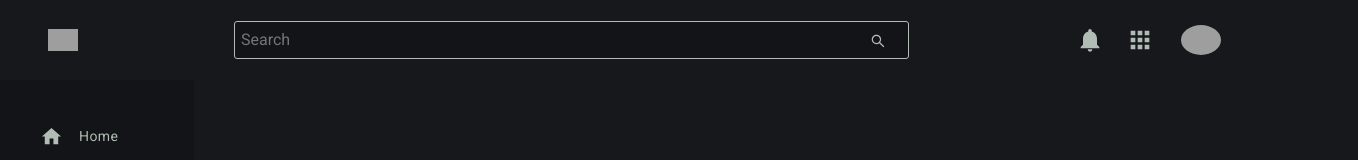
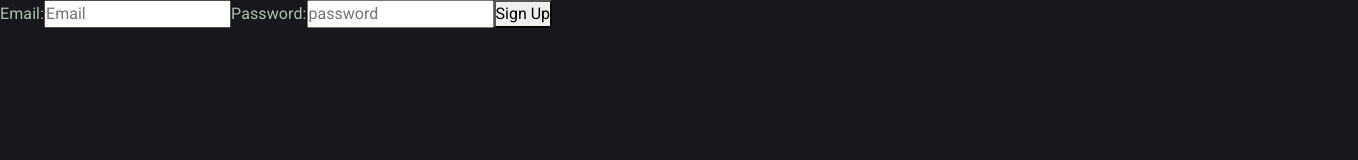
Before and after one commit to AtulSinghAtul/youtube-clone, a React (Create React App) app: page /signup in a window 1280 px wide. Shown: the top 160 px of the page, 1358 px wide, since content can reach past the window. Built offline with nearby package versions, Linux system fonts and the light colour scheme; grey boxes are pictures that could not be loaded.

Commit message:
created redux store

```diff
--- a/package.json
+++ b/package.json
@@ -3,6 +3,7 @@
   "version": "0.1.0",
   "private": true,
   "dependencies": {
+    "@reduxjs/toolkit": "^2.2.1",
     "@testing-library/jest-dom": "^5.17.0",
     "@testing-library/react": "^13.4.0",
     "@testing-library/user-event": "^13.5.0",
@@ -12,6 +13,7 @@
     "react-bootstrap": "^2.10.1",
     "react-dom": "^18.2.0",
     "react-icons": "^5.0.1",
+    "react-redux": "^9.1.0",
     "react-router-dom": "^6.22.3",
     "react-scripts": "5.0.1",
     "sass": "^1.72.0",
--- a/src/App.js
+++ b/src/App.js
@@ -6,6 +6,7 @@ import LoginPage from "./pages/loginpage/LoginPage";
 import { useState } from "react";
 import "./_app.scss";
 import { BrowserRouter, Routes, Route } from "react-router-dom";
+import SignupPage from "./pages/SignupPage";
 
 function Layout({ children }) {
   const [toggleSidebar, setToggleSidebar] = useState(false);
@@ -41,6 +42,7 @@ function App() {
             }
           />
           <Route path={"/login"} element={<LoginPage />} />
+          <Route path={"/signup"} element={<SignupPage />} />
           <Route
             path="/search"
             element={
--- a/firebase.js
+++ b/src/firebase.js
@@ -1,5 +1,4 @@
 import { initializeApp } from "firebase/app";
-import "firebase/auth";
 
 const firebaseConfig = {
   apiKey: "AIzaSyC8-LXLIfUSG33GsyGmi9QPSt48RaMJ_jE",
@@ -12,4 +11,4 @@ const firebaseConfig = {
 
 const app = initializeApp(firebaseConfig);
 
-export default firebaseConfig.auth();
+export default app;
--- /dev/null
+++ b/src/pages/SignupPage.js
@@ -0,0 +1,45 @@
+import React, { useState } from "react";
+import app from "../firebase";
+import { getAuth, createUserWithEmailAndPassword } from "firebase/auth";
+
+const auth = getAuth(app);
+
+const SignupPage = () => {
+  const [email, setEmail] = useState("");
+  const [password, setPassword] = useState("");
+
+  function handleSignup() {
+    createUserWithEmailAndPassword(auth, email, password)
+      .then((userData) => {
+        const user = userData.user;
+        console.log(user);
+      })
+      .catch((error) => console.log(error.message));
+  }
+
+  return (
+    <div>
+      <label>
+        Email:
+        <input
+          value={email}
+          onChange={(e) => setEmail(e.target.value)}
+          type="email"
+          placeholder="Email"
+        />
+      </label>
+      <label>
+        Password:
+        <input
+          value={password}
+          onChange={(e) => setPassword(e.target.value)}
+          type="password"
+          placeholder="password"
+        />
+      </label>
+      <button onClick={handleSignup}>Sign Up</button>
+    </div>
+  );
+};
+
+export default SignupPage;
--- a/src/pages/loginpage/LoginPage.js
+++ b/src/pages/loginpage/LoginPage.js
@@ -1,16 +1,50 @@
-import React from "react";
+import React, { useState } from "react";
 import "./_loginpage.scss";
+import app from "../../firebase";
+import { getAuth, signInWithEmailAndPassword } from "firebase/auth";
+
+const auth = getAuth(app);
 
 const LoginPage = () => {
+  const [email, setEmail] = useState("");
+  const [password, setPassword] = useState("");
+
+  function handleSigninUser() {
+    signInWithEmailAndPassword(auth, email, password)
+      .then((userCredential) => console.log("sign in success"))
+      .catch((error) => console.log(error.message));
+  }
+
   return (
-    <div className="login">
-      <div className="login__container">
-        <h2>Youtube Clone</h2>
-        <img src="http://pngimg.com/uploads/youtube/youtube_PNG2.png" alt="" />
-        <button>Login With google</button>
-        <p>This Project is made using YOUTUBE DATA API</p>
-      </div>
+    <div>
+      <label>
+        Email:
+        <input
+          value={email}
+          onChange={(e) => setEmail(e.target.value)}
+          type="email"
+          placeholder="Email"
+        />
+      </label>
+      <label>
+        Password:
+        <input
+          value={password}
+          onChange={(e) => setPassword(e.target.value)}
+          type="password"
+          placeholder="password"
+        />
+      </label>
+      <button onClick={handleSigninUser}>Sign In</button>
     </div>
+    // <div className="login">
+    //   <div className="login__container">
+    //     <h2>Youtube Clone</h2>
+    //     <img src="http://pngimg.com/uploads/youtube/youtube_PNG2.png" alt="" />
+    //     <button>Login With google</button>
+    //     <p>This Project is made using YOUTUBE DATA API</p>
+    //   </div>
+    // </div>
   );
 };
 
--- /dev/null
+++ b/src/utility/onAuth.js
@@ -0,0 +1,3 @@
+import { getAuth, signInWithEmailAndPassword } from "firebase/auth";
+
+const auth = getAuth();
```
Also changed, not shown: src/utility/slices/authSlice.js (added, +16 -0 lines), src/utility/store/store.js (added, +8 -0 lines), 1 other file (tests, documents, lock files or other folders).
